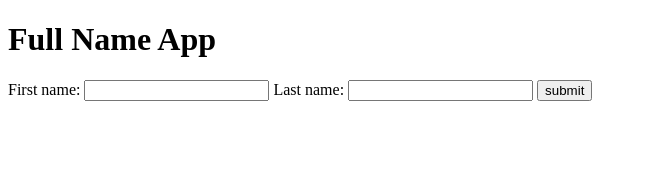
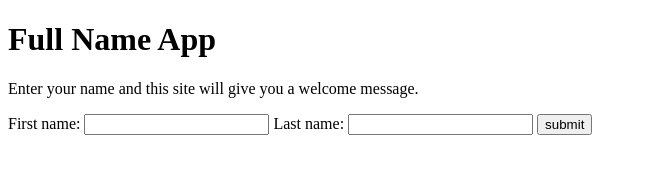
Before and after one commit to fatmahamza/front-end-web-development, a plain HTML site: page day07-game-app-and-loops/name-app-V2/31a-name.html in a window 1280 px wide. Shown: the whole page, without its empty margins (0-647 px from the left). Drawn offline with Linux system fonts and the light colour scheme.

Commit message:
Add a description of what the name app does

```diff
--- a/day07-game-app-and-loops/name-app-V2/31a-name.html
+++ b/day07-game-app-and-loops/name-app-V2/31a-name.html
@@ -8,6 +8,7 @@
 
 <body>
 	<h1>Full Name App</h1>
+	<p>Enter your name and this site will give you a welcome message.</p>
 
 	<form id="name-form">
 		<label>First name:</label>
```
